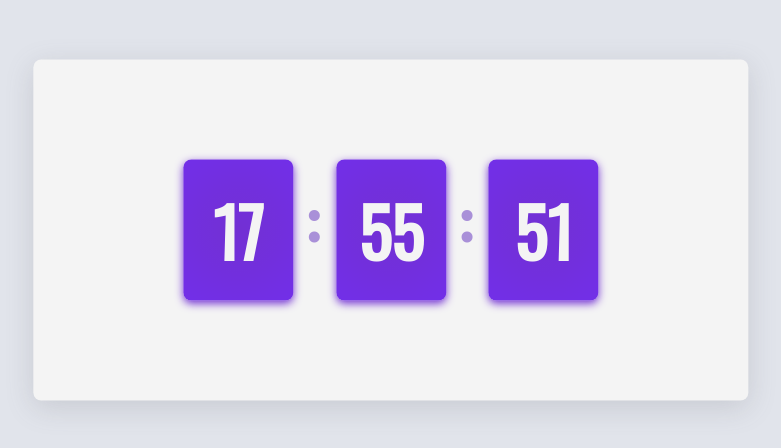
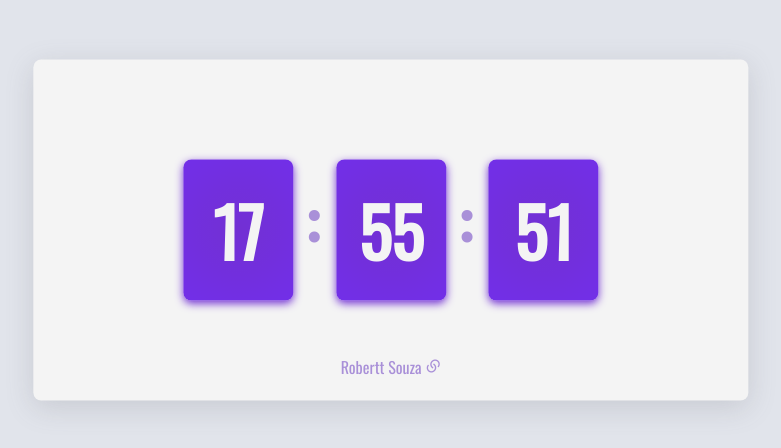
Before and after one commit to roberttsouza/hora, a plain HTML site: page index.html in a window 1280 px wide. Shown: the part 170-618 px from the top of the page, without its empty margins (249-1030 px from the left). Drawn offline with nearby package versions, Linux system fonts and the light colour scheme.

Commit message:
:sparkles: add link para portfólio

```diff
--- a/index.html
+++ b/index.html
@@ -7,6 +7,7 @@
   <link rel="preconnect" href="https://fonts.googleapis.com">
   <link rel="preconnect" href="https://fonts.gstatic.com" crossorigin>
   <link href="https://fonts.googleapis.com/css2?family=Oswald&display=swap" rel="stylesheet">
+  <link href="https://cdn.jsdelivr.net/npm/remixicon@2.5.0/fonts/remixicon.css" rel="stylesheet">
   <link rel="stylesheet" href="style.css">
   <title>Hora Agora</title>
 </head>
@@ -20,6 +21,7 @@
         <h2 class="pHorario">:</h2>
         <h2 class="nHorario" id="segundo">00</h2>
       </div>
+      <a href="https://robertt.netlify.app/" target="_blank">Robertt Souza <i class="ri-links-line"></i></a>
     </div>
   </main>
 
--- a/style.css
+++ b/style.css
@@ -17,6 +17,7 @@ main{
   background-color: #f4f4f4;
   padding: 100px 150px;
   border-radius: 8px;
+  text-align: center;
 }
 
 .content{
@@ -40,6 +41,16 @@ main{
   color: #a990d8;
 }
 
+.container a{
+position: absolute;
+  top: 90%;
+  left: 50%;
+  transform: translate(-50%, -50%);
+ text-decoration: none;
+ color:#a990d8 ;
+ font-family: 'Oswald', sans-serif;
+}
+
 @media (max-width: 600px){
   .container{
     padding: 20px 20px;
```
